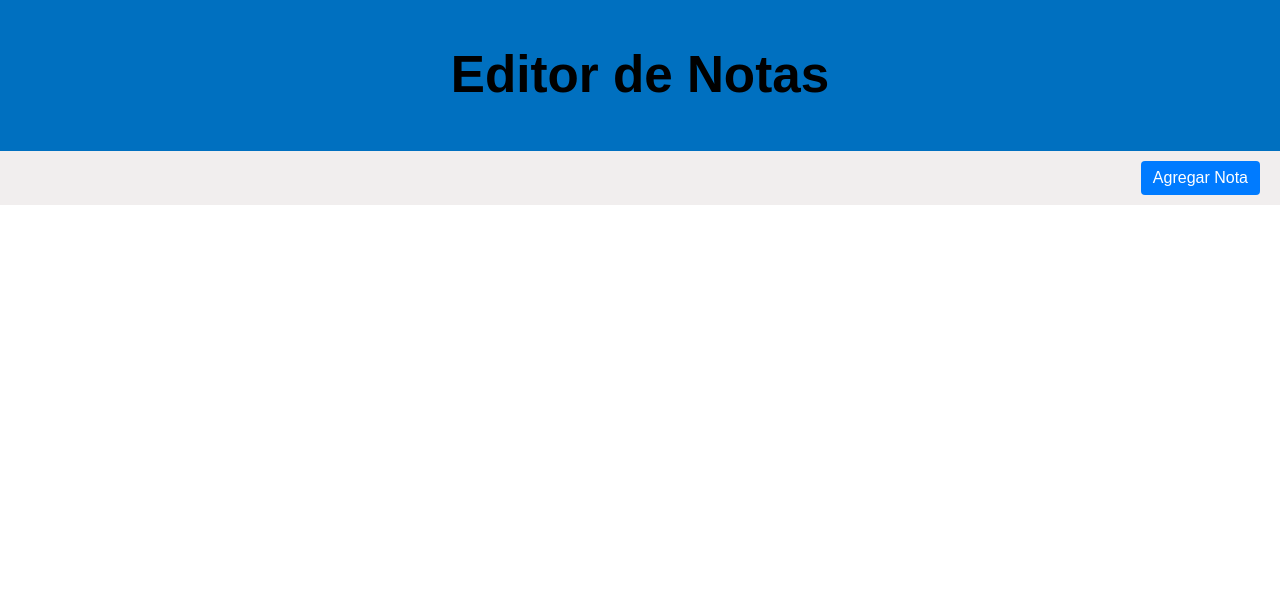
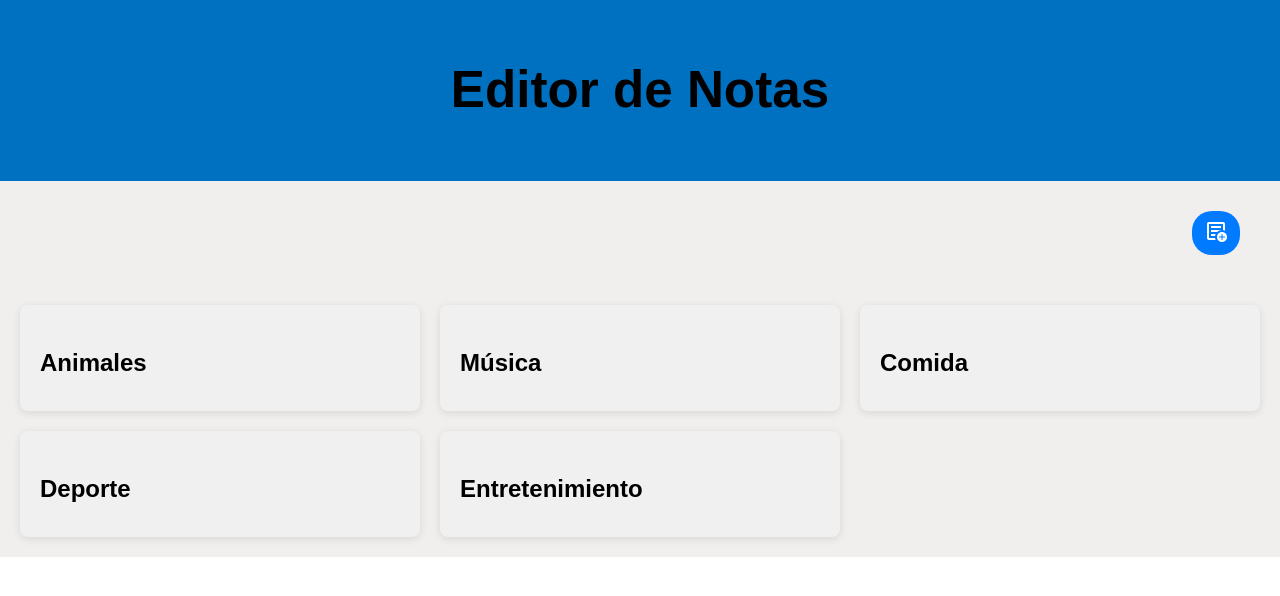
Before and after one commit to moma14/1erParcial-Editor-de-notas, a React (Vite) app: page / in a window 1280 px wide. Shown: the top 596 px of the page. Built offline with nearby package versions, Linux system fonts and the light colour scheme.

Commit message:
insercion de una libreria para el drag and drop, y cambios en la vista

```diff
--- a/package.json
+++ b/package.json
@@ -11,6 +11,8 @@
   },
   "dependencies": {
     "react": "^18.3.1",
+    "react-dnd": "^16.0.1",
+    "react-dnd-html5-backend": "^16.0.1",
     "react-dom": "^18.3.1",
     "zod": "^3.23.8"
   },
--- a/src/App.tsx
+++ b/src/App.tsx
@@ -1,44 +1,42 @@
 import React, { useState } from 'react';
 import { NotesProvider } from './NotasContext';
 import Navbar from './Navbar';
-import NoteList from './PropsLists';
 import NoteModal from './FormModal';
+import CategoryCards from './CategoríasNotas';
+import { DndProvider } from 'react-dnd';
+import { HTML5Backend } from 'react-dnd-html5-backend';
 import './stylesNotas.css';
 
 const NoteEditor: React.FC = () => {
   const [isModalOpen, setIsModalOpen] = useState(false);
   const [editingNote, setEditingNote] = useState<{ id: number; author: string; category: string; notes: string } | undefined>(undefined);
 
-  // esta función es para abrir un modal cuando se apreta el botón de agregar
   const handleAddNote = () => {
-    setEditingNote(undefined); // con esto se asegura que el formulario esté vacío al agregar una nueva nota
+    setEditingNote(undefined);
     setIsModalOpen(true);
   };
 
-  // esta función es para abrir cuando se intenta editar el boton
   const handleEditNote = (note: { id: number; author: string; category: string; notes: string }) => {
     setEditingNote(note);
     setIsModalOpen(true);
   };
 
   return (
-    <NotesProvider>
-        {/* Navbar con el título */}
+    <DndProvider backend={HTML5Backend}>
+      <NotesProvider>
         <Navbar />
-        {/* este botón es el de agregar nota que esta debajo del navbar */}
         <div className="button-container">
           <button className="add-note-button" onClick={handleAddNote}>
-            Agregar Nota
+          <link rel="stylesheet" href="https://fonts.googleapis.com/css2?family=Material+Symbols+Outlined:opsz,wght,FILL,GRAD@24,400,0,0" />
+          <span className="material-symbols-outlined">
+          add_notes
+          </span>
           </button>
         </div>
-      <div className='notas-container'>
-        {/* esta es la lista de notas con la opción de editar */}
-        <NoteList onEdit={handleEditNote} />
-
-        {/* este modal es para agregar o editar una nota */}
+        <CategoryCards onEdit={handleEditNote} />
         <NoteModal isOpen={isModalOpen} onClose={() => setIsModalOpen(false)} initialNote={editingNote} />
-        </div>
-    </NotesProvider>
+      </NotesProvider>
+    </DndProvider>
   );
 };
 
--- /dev/null
+++ b/src/Categorias.tsx
@@ -0,0 +1,61 @@
+import React from 'react';
+import { useDrag } from 'react-dnd';
+import { ItemTypes } from './TiposdeItems';
+import { Note } from './TiposCategorias';
+import { useNotes } from './NotasContext';
+
+interface NoteCardProps {
+  note: Note;
+  onEdit: (note: Note) => void;
+}
+
+const NoteCard: React.FC<NoteCardProps> = ({ note, onEdit }) => {
+  const { dispatch } = useNotes();
+
+  const [{ isDragging }, drag] = useDrag(() => ({
+    type: ItemTypes.NOTE,
+    item: note,
+    collect: (monitor) => ({
+      isDragging: !!monitor.isDragging(),
+    }),
+  }));
+
+  const handleDeleteNote = () => {
+    const confirmDelete = window.confirm('¿Estás seguro que quieres eliminar esta nota?');
+    if (confirmDelete) {
+      dispatch({ type: 'DELETE_NOTE', payload: note.id }); // dispatch es la acción es para eliminar la nota
+    }
+  };
+
+  return (
+    <div
+      ref={drag}
+      className="note-card"
+      style={{ opacity: isDragging ? 0.5 : 1 }}
+    >
+      <h3>{note.author}</h3>
+      <p>{note.notes}</p>
+      <div className="note-buttons">
+        <button
+          className="edit-button"
+          onClick={() => {
+            const confirmEdit = window.confirm('¿Estás seguro que quieres editar esta nota?');
+            if (confirmEdit) {
+              onEdit(note);
+            }
+          }}
+        >
+          Editar Nota
+        </button>
+        <button
+          className="delete-button"
+          onClick={handleDeleteNote}
+        >
+          Eliminar Nota
+        </button>
+      </div>
+    </div>
+  );
+};
+
+export default NoteCard;
--- /dev/null
+++ b/src/CategoríasNotas.tsx
@@ -0,0 +1,61 @@
+import React, { useCallback } from 'react';
+import { useNotes } from './NotasContext';
+import { useDrop } from 'react-dnd';
+import NoteCard from './Categorias';
+import { ItemTypes } from './TiposdeItems';
+import { Note } from './TiposCategorias';
+
+const categories = ['Animales', 'Música', 'Comida', 'Deporte', 'Entretenimiento'];
+
+interface CategoryCardsProps {
+  onEdit: (note: Note) => void;
+}
+
+const CategoryCards: React.FC<CategoryCardsProps> = ({ onEdit }) => {
+  const { notes, dispatch } = useNotes();
+
+  const moveNoteToCategory = useCallback((note: Note, newCategory: string) => {
+    dispatch({ type: 'EDIT_NOTE', payload: { ...note, category: newCategory } });
+  }, [dispatch]);
+
+  return (
+    <div className="cards-container">
+      {categories.map((category) => (
+        <CategoryCard
+          key={category}
+          category={category}
+          notes={notes.filter((note: Note) => note.category === category)}
+          onEdit={onEdit}
+          onDropNote={moveNoteToCategory}
+        />
+      ))}
+    </div>
+  );
+};
+
+interface CategoryCardProps {
+  category: string;
+  notes: Note[];
+  onEdit: (note: Note) => void;
+  onDropNote: (note: Note, newCategory: string) => void;
+}
+
+const CategoryCard: React.FC<CategoryCardProps> = ({ category, notes, onEdit, onDropNote }) => {
+  const [, drop] = useDrop({
+    accept: ItemTypes.NOTE,
+    drop: (item: Note) => onDropNote(item, category),
+  });
+
+  return (
+    <div ref={drop} className="category-card">
+      <h2>{category}</h2>
+      <div className="notes-container">
+        {notes.map((note) => (
+          <NoteCard key={note.id} note={note} onEdit={onEdit} />
+        ))}
+      </div>
+    </div>
+  );
+};
+
+export default CategoryCards;
--- a/src/FormNotas.tsx
+++ b/src/FormNotas.tsx
@@ -12,22 +12,23 @@
   onSave: () => void;
 }
 
+const categories = ['Animales', 'Música', 'Comida', 'Deporte', 'Entretenimiento'];
+
 const NoteForm: React.FC<NoteFormProps> = ({ initialNote, onSave }) => {
   const { dispatch } = useNotes();
 
-  // Estados para los campos del formulario
+  // estos son los estados para los campos del formulario
   const [author, setAuthor] = useState('');
   const [category, setCategory] = useState('');
   const [notes, setNotes] = useState('');
 
-  // UseEffect para cargar los datos de la nota cuando se edita
+  // este UseEffect es para cargar los datos de la nota cuando se edita
   useEffect(() => {
     if (initialNote) {
       setAuthor(initialNote.author);
       setCategory(initialNote.category);
       setNotes(initialNote.notes);
     } else {
-      // con esto se limpian los campos si no hay nota inicial (modo de añadir)
       setAuthor('');
       setCategory('');
       setNotes('');
@@ -60,7 +61,6 @@
       dispatch({ type: 'EDIT_NOTE', payload: note });
     } else {
       dispatch({ type: 'ADD_NOTE', payload: note });
-      // con esto se limpian los campos después de guardar
       setAuthor('');
       setCategory('');
       setNotes('');
@@ -77,12 +77,16 @@
         onChange={(e) => setAuthor(e.target.value)}
         placeholder="Autor"
       />
-      <input
-        type="text"
-        value={category}
-        onChange={(e) => setCategory(e.target.value)}
-        placeholder="Categoría"
-      />
+      <select value={category} onChange={(e) => setCategory(e.target.value)}>
+        <option value="" disabled>
+          Seleccionar Categoría
+        </option>
+        {categories.map((cat) => (
+          <option key={cat} value={cat}>
+            {cat}
+          </option>
+        ))}
+      </select>
       <textarea
         value={notes}
         onChange={(e) => setNotes(e.target.value)}
--- /dev/null
+++ b/src/TiposCategorias.tsx
@@ -0,0 +1,7 @@
+
+export interface Note {
+    id: number;
+    author: string;
+    category: string;
+    notes: string;
+  }
--- /dev/null
+++ b/src/TiposdeItems.tsx
@@ -0,0 +1,5 @@
+
+export const ItemTypes = {
+    NOTE: 'note',
+    CATEGORY: 'category',
+  };
--- a/src/index.css
+++ b/src/index.css
@@ -1,3 +1,4 @@
+
 :root {
   font-family: Inter, system-ui, Avenir, Helvetica, Arial, sans-serif;
   line-height: 1.5;
@@ -5,7 +6,7 @@
 
   color-scheme: light dark;
   color: rgba(255, 255, 255, 0.87);
-  background-color: #242424;
+  background-color: white;
 
   font-synthesis: none;
   text-rendering: optimizeLegibility;
--- a/src/stylesNotas.css
+++ b/src/stylesNotas.css
@@ -36,8 +36,9 @@
 
   /* Estilo para las entradas de texto */
   input, textarea {
-    padding: 8px;
-    border: 1px solid #ccc;
+    padding: 20px;
+    background-color: #ccc;
+    border: 1px solid #080808;
     border-radius: 4px;
     width: 100%;
     box-sizing: border-box;
@@ -57,8 +58,9 @@
   justify-content: space-between;
   align-items: center;
   background-color: #0070C0;
-  padding: 5px 0;
-  user-select: none
+  padding: 20px;
+  user-select: none;
+  margin: 0%;
 }
 .nav-container{
   display: flex;
@@ -79,10 +81,11 @@
   padding: 8px 12px;
   cursor: pointer;
   border: none;
-  border-radius: 4px;
+  border-radius: 20px;
   background-color: #007bff;
   color: white;
   transition: background-color 0.3s;
+  margin: 20px;
 }
 
 .add-note-button:hover {
@@ -96,7 +99,7 @@
   left: 0;
   right: 0;
   bottom: 0;
-  background: rgba(0, 0, 0, 0.7);
+  background: white;
   display: flex;
   justify-content: center;
   align-items: center;
@@ -106,6 +109,7 @@
 .modal-content {
   background: white;
   padding: 20px;
+  border: 1px solid #050505;
   border-radius: 8px;
   width: 400px;
   position: relative;
@@ -120,3 +124,88 @@
   background: transparent;
   font-size: 16px;
 }
+/* stylesNotas.css */
+
+/* stylesNotas.css */
+
+/* styles.css */
+
+/* Estilos para las tarjetas de categorías */
+.cards-container {
+  display: grid;
+  grid-template-columns: repeat(3, 1fr);
+  gap: 20px;
+  padding: 20px;
+}
+
+.category-card {
+  background: #f0f0f0;
+  padding: 20px;
+  border-radius: 8px;
+  box-shadow: 0 2px 8px rgba(0, 0, 0, 0.1);
+}
+
+.category-card h2 {
+  margin-bottom: 10px;
+}
+
+/* Contenedor de las notas dentro de cada tarjeta de categoría */
+.notes-container {
+  display: flex;
+  flex-direction: column;
+  gap: 10px;
+}
+
+/* Estilos para cada nota como tarjeta */
+.note-card {
+  background: white;
+  padding: 15px;
+  border-radius: 8px;
+  box-shadow: 0 1px 4px rgba(0, 0, 0, 0.1);
+}
+
+.note-card h3 {
+  margin-bottom: 8px;
+  font-size: 16px;
+  font-weight: bold;
+}
+
+.note-card p {
+  margin: 0;
+  font-size: 14px;
+  color: #555;
+}
+
+/* Contenedor de botones dentro de la nota */
+.note-buttons {
+  display: flex;
+  gap: 10px;
+  margin-top: 10px;
+}
+
+/* Estilos para los botones de editar y eliminar */
+.edit-button,
+.delete-button {
+  padding: 5px 10px;
+  border: none;
+  border-radius: 4px;
+  cursor: pointer;
+}
+
+.edit-button {
+  background-color: #28a745;
+  color: white;
+}
+
+.delete-button {
+  background-color: #dc3545;
+  color: white;
+}
+
+.edit-button:hover {
+  background-color: #218838;
+}
+
+.delete-button:hover {
+  background-color: #c82333;
+}
```
Also changed, not shown: 1 other file (tests, documents, lock files or other folders).
